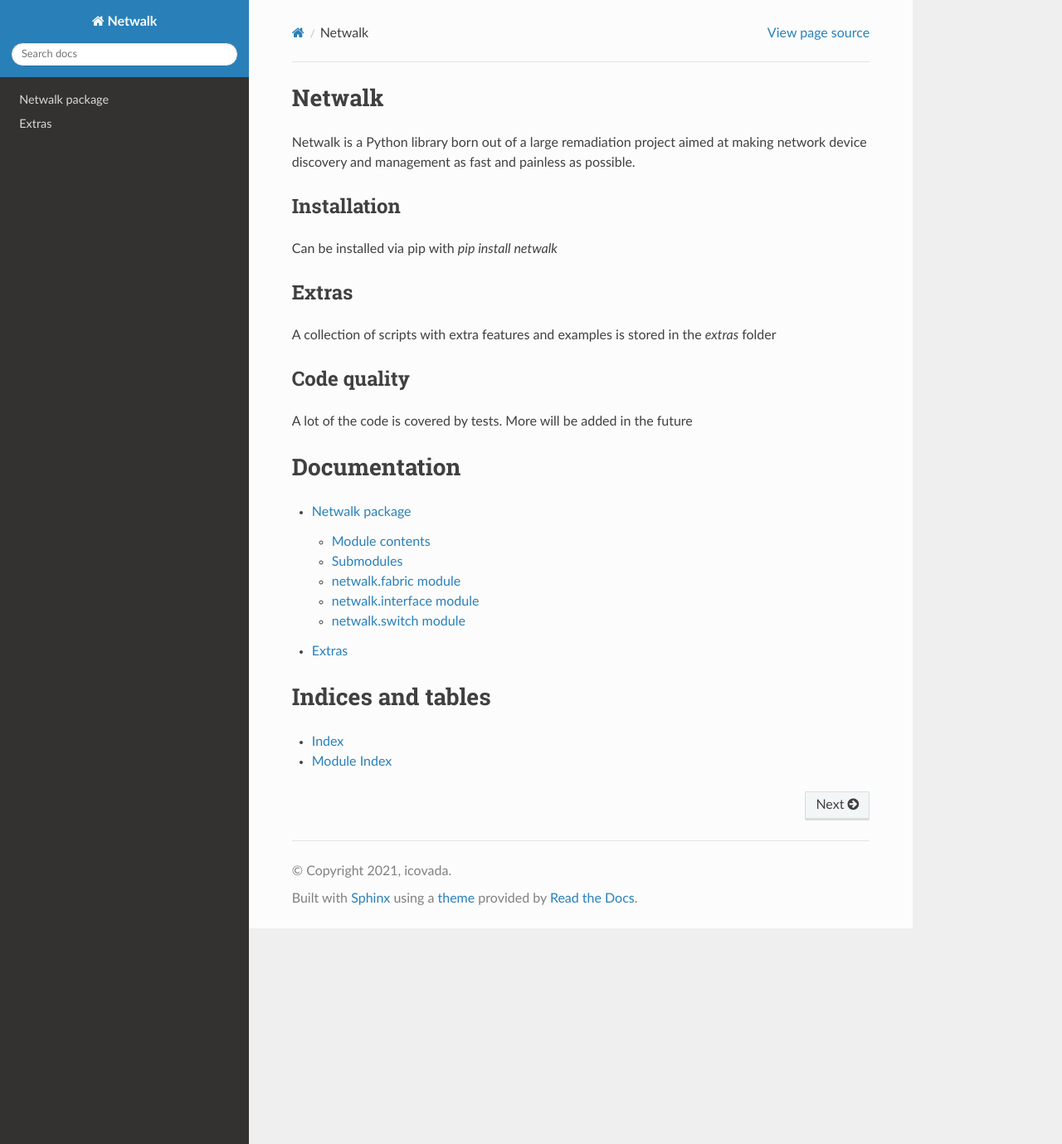
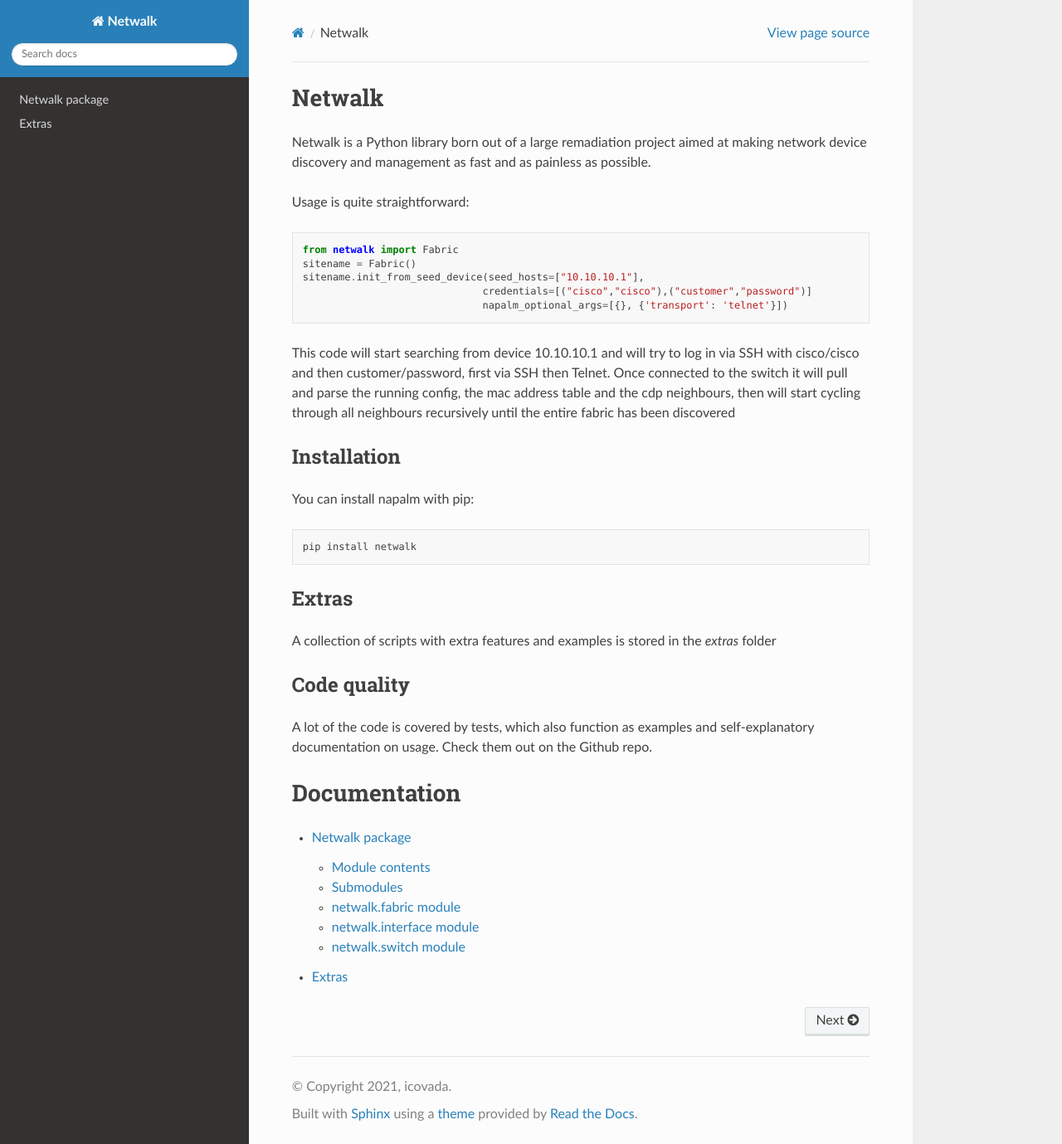
Before and after one commit to icovada/netwalk, a Sphinx documentation site: the page built from docs/index.rst, in a window 1280 px wide and 1379 px high. Shown: the whole window at 83% size. Built offline with Sphinx 7.4.7 and the Read the Docs theme 2.0.0, drawn with Linux system fonts in a browser that asks for light colours.

Commit message:
More explanatory index page

```diff
--- a/docs/index.rst
+++ b/docs/index.rst
@@ -6,11 +6,31 @@
 Netwalk
 =======
 
-Netwalk is a Python library born out of a large remadiation project aimed at making network device discovery and management as fast and painless as possible.
+Netwalk is a Python library born out of a large remadiation project aimed at making network device discovery and management as fast and as painless as possible.
+
+Usage is quite straightforward:
+
+.. code-block:: python
+
+   from netwalk import Fabric
+   sitename = Fabric()
+   sitename.init_from_seed_device(seed_hosts=["10.10.10.1"],
+                                 credentials=[("cisco","cisco"),("customer","password")]
+                                 napalm_optional_args=[{}, {'transport': 'telnet'}])
+
+
+This code will start searching from device 10.10.10.1 and will try to log in via SSH with cisco/cisco and then customer/password, first via SSH then Telnet.
+Once connected to the switch it will pull and parse the running config, the mac address table and the cdp neighbours, then will start cycling through all neighbours recursively until the entire fabric has been discovered
+
+
 
 Installation
 ------------
-Can be installed via pip with `pip install netwalk`
+You can install napalm with pip:
+
+.. code-block:: bash
+
+    pip install netwalk
 
 Extras
 ------
@@ -18,7 +38,8 @@
 
 Code quality
 ------------
-A lot of the code is covered by tests. More will be added in the future
+A lot of the code is covered by tests, which also function as examples and self-explanatory documentation on usage.
+Check them out on the Github repo.
 
 
 Documentation
@@ -30,9 +51,3 @@
 
    netwalk
    extras/index
-
-Indices and tables
-==================
-
-* :ref:`genindex`
-* :ref:`modindex`
```
